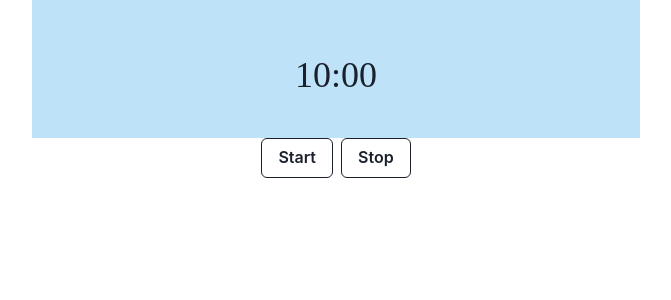
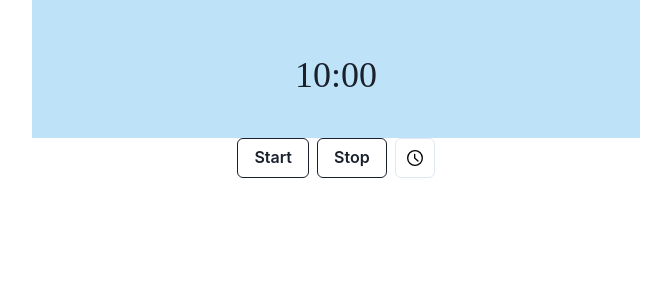
Before and after one commit to ltoppyl/timer-app, a React (Create React App) app: page / in a window 1280 px wide. Shown: the top 300 px of the page, without its empty margins (304-975 px from the left). Built offline with nearby package versions, Linux system fonts and the light colour scheme.

Commit message:
feat: 時間の選択 UI の作成

```diff
--- a/src/App.tsx
+++ b/src/App.tsx
@@ -1,14 +1,41 @@
-import { Container, HStack } from "@chakra-ui/react";
+import {
+  Container,
+  HStack,
+  IconButton,
+  Menu,
+  MenuButton,
+  MenuItem,
+  MenuList,
+} from "@chakra-ui/react";
 import React from "react";
 
 import Time from "./components/Time";
 import StartStopButton from "./components/StartStopButton";
+// import SettingTimer from "./components/SettingTime";
+import { TimeIcon } from "@chakra-ui/icons";
+
 function App() {
   return (
     <Container maxW="container.sm">
       <Time />
       <HStack justifyContent={"center"}>
         <StartStopButton />
+        {/* <SettingTime /> */}
+        <Menu>
+          <MenuButton
+            as={IconButton}
+            icon={<TimeIcon />}
+            color="black"
+            variant="outline"
+            _focus={{ boxShadow: "none" }}
+          />
+          <MenuList>
+            <MenuItem>1:00</MenuItem>
+            <MenuItem>3:00</MenuItem>
+            <MenuItem>5:00</MenuItem>
+            <MenuItem>10:00</MenuItem>
+          </MenuList>
+        </Menu>
       </HStack>
     </Container>
   );
```
